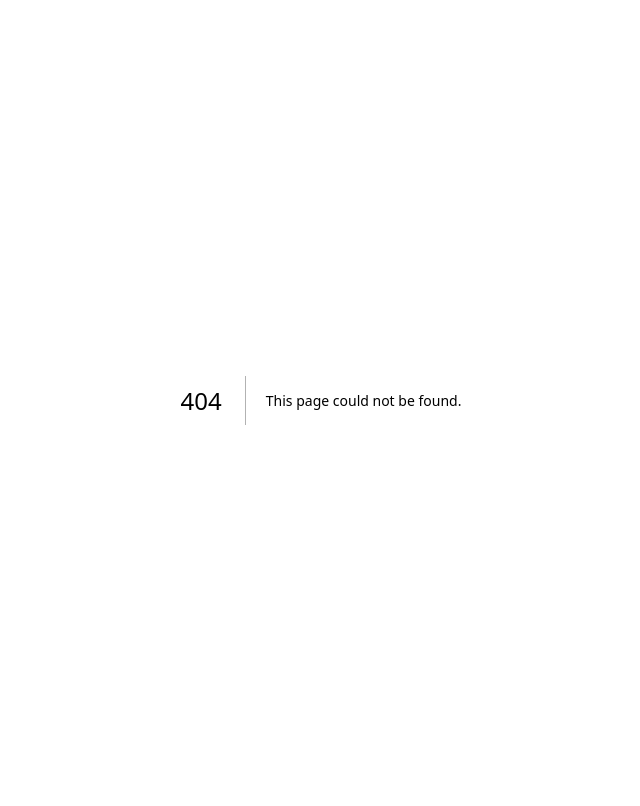
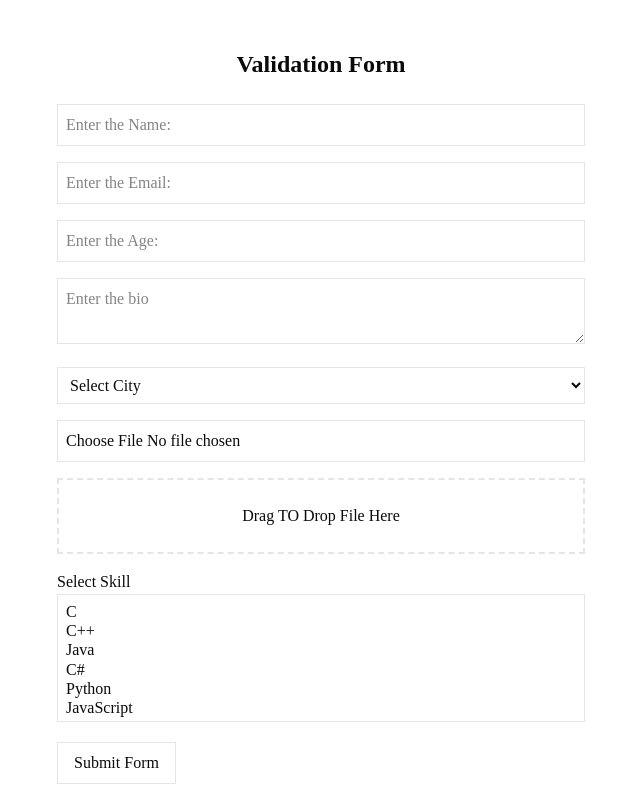
Before and after one commit to Mahesh1325/Task-1-ContactUs, a Next.js app: page /validation in a window 1280 px wide. Before the commit this address had no page. Shown: the top 806 px of the page, without its empty margins (319-959 px from the left). Built offline with nearby package versions, Linux system fonts and the light colour scheme.

Commit message:
Valiadtion form implemented with react-hookform, zod

```diff
--- a/package.json
+++ b/package.json
@@ -9,6 +9,7 @@
     "lint": "eslint"
   },
   "dependencies": {
+    "@hookform/resolvers": "^5.2.2",
     "@reduxjs/toolkit": "^2.11.2",
     "@supabase/supabase-js": "^2.104.0",
     "@tanstack/match-sorter-utils": "^8.19.4",
@@ -23,11 +24,13 @@
     "radix-ui": "^1.4.3",
     "react": "19.2.4",
     "react-dom": "19.2.4",
+    "react-hook-form": "^7.74.0",
     "react-redux": "^9.2.0",
     "redux-persist": "^6.0.0",
     "shadcn": "^4.3.1",
     "tailwind-merge": "^3.5.0",
     "tw-animate-css": "^1.4.0",
+    "zod": "^4.3.6",
     "zustand": "^5.0.12"
   },
   "devDependencies": {
--- /dev/null
+++ b/src/app/global-state/page.tsx
@@ -0,0 +1,17 @@
+
+import UserForm from "@/components/forms/UserForm";
+import ReduxViewer from "@/store/redux/ReduxViewer";
+
+export default function GlobalStatePage() {
+  return (
+    <div className="max-w-4xl mx-auto p-6 space-y-6">
+      <h1 className="text-2xl font-bold">
+        Global State Management
+      </h1>
+
+      <UserForm />
+
+      <ReduxViewer />
+    </div>
+  );
+}
--- a/src/app/page.tsx
+++ b/src/app/page.tsx
@@ -1,39 +1,73 @@
 import Image from "next/image";
 import Link from "next/link";
 import { Button } from "@/components/ui/button";
-import UserForm from "@/components/forms/UserForm";
+
+
 import ReduxViewer from "@/store/redux/ReduxViewer";
 
 export default function Home() {
   return (
     <div className="min-h-screen bg-zinc-50 dark:bg-black flex justify-center px-4 py-10 overflow-x-hidden">
-      <div className="w-full max-w-5xl flex flex-col items-center gap-8">
-        {/* Title */}
-        <h1 className="text-3xl font-bold text-black dark:text-white text-center">
-          Enter the User Details to Store
+      <div className="w-full max-w-6xl flex flex-col items-center gap-8">
+
+
+        <h1 className="text-3xl font-bold text-center">
+          Task Dashboard
         </h1>
 
 
-        <div className="w-full max-w-md">
-          <UserForm />
+        <div className="grid grid-cols-1 sm:grid-cols-2 lg:grid-cols-4 gap-6">
+
+          {/* GLOBAL STATE */}
+          <Link href="/global-state">
+            <div className="bg-white dark:bg-zinc-900 p-5 rounded-xl shadow hover:shadow-lg transition cursor-pointer">
+              <h2 className="font-semibold text-lg">Global State</h2>
+              <p className="text-sm text-gray-500">
+                Redux Persist + Zustand + Context
+              </p>
+            </div>
+          </Link>
+
+          {/* TANSTACK TABLE */}
+          <Link href="/users">
+            <div className="bg-white dark:bg-zinc-900 p-5 rounded-xl shadow hover:shadow-lg transition cursor-pointer">
+              <h2 className="font-semibold text-lg">Data Table</h2>
+              <p className="text-sm text-gray-500">
+                TanStack Table Features
+              </p>
+            </div>
+          </Link>
+
+          {/* CONTACT FORM */}
+          <Link href="/contact">
+            <div className="bg-white dark:bg-zinc-900 p-5 rounded-xl shadow hover:shadow-lg transition cursor-pointer">
+              <h2 className="font-semibold text-lg">Contact Form</h2>
+              <p className="text-sm text-gray-500">
+                API Integration Form
+              </p>
+            </div>
+          </Link>
+
+          {/* VALIDATION FORM */}
+          <Link href="/validation">
+            <div className="bg-white dark:bg-zinc-900 p-5 rounded-xl shadow hover:shadow-lg transition cursor-pointer">
+              <h2 className="font-semibold text-lg">Validation Form</h2>
+              <p className="text-sm text-gray-500">
+                Hook Form + Zod + Upload
+              </p>
+            </div>
+          </Link>
+
         </div>
 
-        <div className="flex justify-center">
-        <Link href="/users">
-          <Button>
-            View Users Table
-          </Button>
-        </Link>
-      </div>
 
-
-
-        <div className="w-full flex justify-center">
+        <div className="w-full">
           <ReduxViewer />
         </div>
 
-        {/* MAIN CARD */}
-        <main className="w-full max-w-3xl bg-white dark:bg-zinc-900 rounded-2xl shadow-md p-8 flex flex-col gap-8">
+
+        <main className="w-full max-w-4xl bg-white dark:bg-zinc-900 rounded-2xl shadow-md p-8 flex flex-col gap-8">
+
           {/* LOGO */}
           <div className="flex justify-center">
             <Image
@@ -46,13 +80,11 @@ export default function Home() {
             />
           </div>
 
-
           <div className="flex justify-center">
             <Link href="/contact">
               <Button>Go to Contact Page</Button>
             </Link>
           </div>
-
 
           <div className="text-center space-y-4">
             <h1 className="text-2xl font-semibold text-black dark:text-white">
@@ -60,12 +92,11 @@ export default function Home() {
             </h1>
 
             <p className="text-sm text-zinc-600 dark:text-zinc-400">
-              Looking for a starting point or more instructions? Head over to
-              Templates or Learning center.
+              Looking for a starting point or more instructions?
+              Head over to Templates or Learning center.
             </p>
           </div>
 
-          {/* ACTIONS */}
           <div className="flex flex-col sm:flex-row gap-4 justify-center">
             <a
               className="flex items-center justify-center gap-2 rounded-full bg-black text-white px-6 py-3 hover:bg-zinc-800 transition"
@@ -90,7 +121,9 @@ export default function Home() {
               Documentation
             </a>
           </div>
+
         </main>
+
       </div>
     </div>
   );
--- /dev/null
+++ b/src/app/validation/page.tsx
@@ -0,0 +1,9 @@
+import ValidationForm from "@/components/forms/ValidationForm";
+
+export default function ValidationPage() {
+  return (
+    <div className="max-w-3xl mx-auto p-6">
+      <ValidationForm />
+    </div>
+  );
+}
--- /dev/null
+++ b/src/components/forms/ValidationForm.tsx
@@ -0,0 +1,192 @@
+"use client";
+
+import { useForm } from "react-hook-form";
+import { z } from "zod";
+import { zodResolver } from "@hookform/resolvers/zod";
+import { useState,useEffect } from "react";
+
+const formSchema = z.object({
+  name: z.string().min(3, "Name must have atleast 3 charecters"),
+  email: z.string().email("Invalid Email"),
+  age: z.number().min(18, "Age Must be above 18"),
+  bio: z.string().min(10, "Bio must be at least 10 charecters"),
+  city: z.string().min(1, "Please Select teh City: "),
+
+  file: z.any().refine((file) => file?.length === 1, "File is required *"),
+
+  tags: z.array(z.string()).min(1,"Select atleast one tag"),
+});
+
+type FormValues = z.infer<typeof formSchema>;
+
+export default function ValidationForm() {
+
+    const [success, setSuccess] = useState(false);
+  const {
+    register,
+    handleSubmit,
+    watch,
+    setValue,
+    reset,
+    formState: { errors },
+  } = useForm<FormValues>({
+    resolver: zodResolver(formSchema),
+  });
+
+  const file = watch("file");
+
+  useEffect(() => {
+    const saved = localStorage.getItem("formData")
+
+    if(saved){
+        reset(JSON.parse(saved));
+    }
+  },[reset])
+
+  const onSubmit = (data: FormValues) => {
+    console.log(data);
+
+    localStorage.setItem(
+        "formData",
+        JSON.stringify(data)
+    );
+
+    setSuccess(true);
+
+    alert("All Validation Passed! Form Submitted");
+
+    setTimeout(() => {
+        setSuccess(false);
+    },3000)
+  };
+
+  return (
+    <div className="max-w-xl mx-auto p-6">
+      <h1 className="text-center text-2xl font-bold mb-6">Validation Form</h1>
+
+      {success && (
+        <div className="bg-green-100 text-green-700 p-3 mb-6 rounded">
+          Form submitted successfully
+        </div>
+      )}
+
+      <form onSubmit={handleSubmit(onSubmit)} className="space-y-4">
+        <div>
+          <input
+            {...register("name")}
+            placeholder="Enter the Name:"
+            className="border p-2 w-full"
+          />
+
+          {errors.name && (
+            <p className="text-red-500 text-sm">{errors.name.message}</p>
+          )}
+        </div>
+
+        <div>
+          <input
+            {...register("email")}
+            placeholder="Enter the Email: "
+            className="border p-2 w-full"
+          />
+
+          {errors.email && (
+            <p className="text-red-500 text-sm">{errors.email.message}</p>
+          )}
+        </div>
+
+        <div>
+          <input
+            type="number"
+            {...register("age", { valueAsNumber: true })}
+            placeholder="Enter the Age:"
+            className="border p-2 w-full"
+          />
+
+          {errors.age && (
+            <p className="text-red-500 text-sm">{errors.age.message}</p>
+          )}
+        </div>
+
+        <div>
+          <textarea
+            {...register("bio")}
+            placeholder="Enter the bio"
+            className="border p-2 w-full"
+          />
+
+          {errors.bio && (
+            <p className="text-red-500 text-sm">{errors.bio.message}</p>
+          )}
+        </div>
+
+        <div>
+          <select {...register("city")} className="border p-2 w-full">
+            <option value="">Select City</option>
+            <option value="Chennai">Chennai</option>
+            <option value="Bangalore">Bangalore</option>
+            <option value="Delhi">Delhi</option>
+          </select>
+
+          {errors.city && (
+            <p className="text-red-500 text-sm">{errors.city.message}</p>
+          )}
+        </div>
+
+        <div>
+          <input
+            type="file"
+            {...register("file")}
+            className="border p-2 w-full"
+          />
+
+          {errors.file && (
+            <p className="text-red-500 text-sm">
+              {errors.file.message as string}
+            </p>
+          )}
+
+          {file?.[0]?.name && (
+            <p className="text-sm text-gray-500">Selected: {file[0].name}</p>
+          )}
+        </div>
+
+        <div
+          className="border-2 border-dashed p-6 text-center"
+          onDragOver={(e) => e.preventDefault()}
+          onDrop={(e) => {
+            e.preventDefault();
+            const droppedFile = e.dataTransfer.files;
+            setValue("file", droppedFile, { shouldValidate: true });
+          }}
+        >
+          Drag TO Drop File Here
+        </div>
+
+        <div>
+          <p> Select Skill</p>
+          <select
+            multiple
+            {...register("tags")}
+            className="border p-2 w-full h-32"
+          >
+            <option value="C">C</option>
+            <option value="C++">C++</option>
+            <option value="Java">Java</option>
+            <option value="C#">C#</option>
+            <option value="Python">Python</option>
+            <option value="JavaScript">JavaScript</option>
+          </select>
+
+          {errors.tags && (
+            <p className="text-red-500 text-sm">{errors.tags.message}</p>
+          )}
+        </div>
+
+        <button type="submit" className="border px-4 py-2">
+          Submit Form
+        </button>
+      </form>
+    </div>
+  );
+}
```
Also changed, not shown: 1 other file (tests, documents, lock files or other folders).
